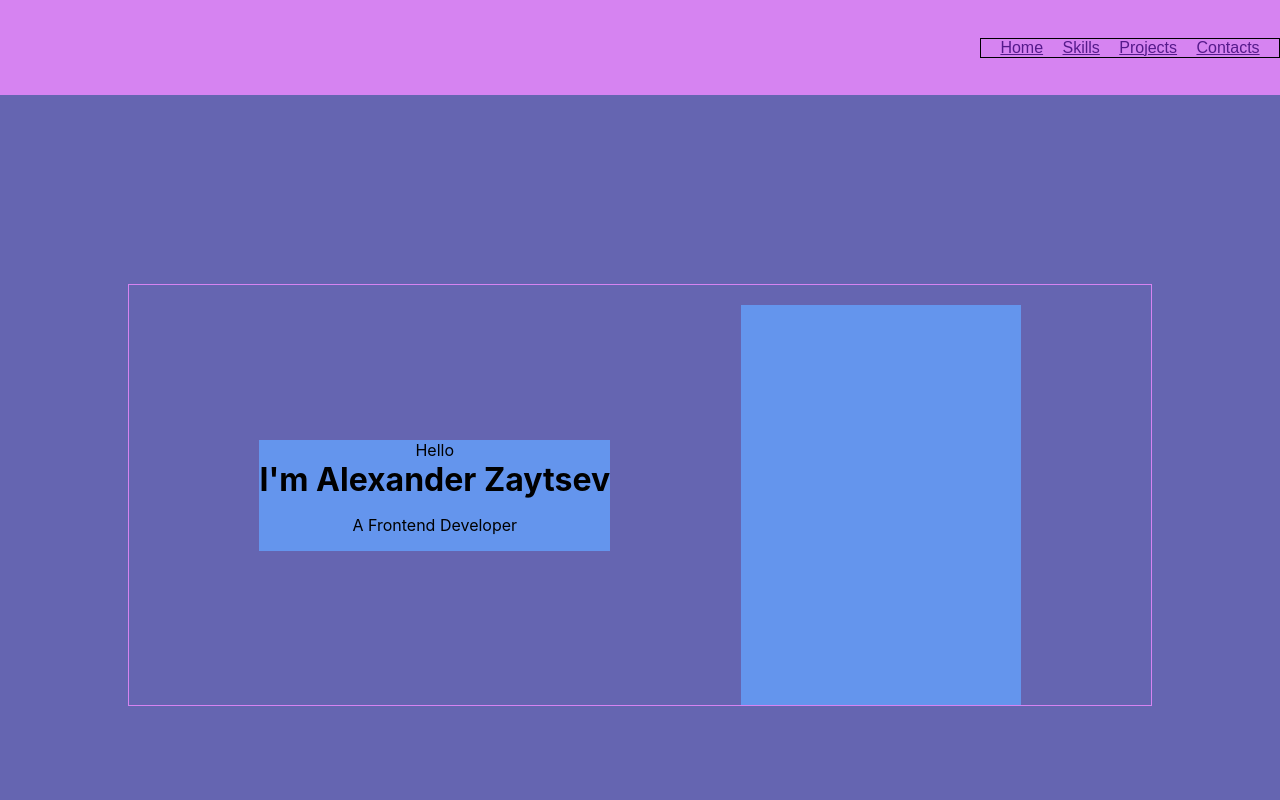
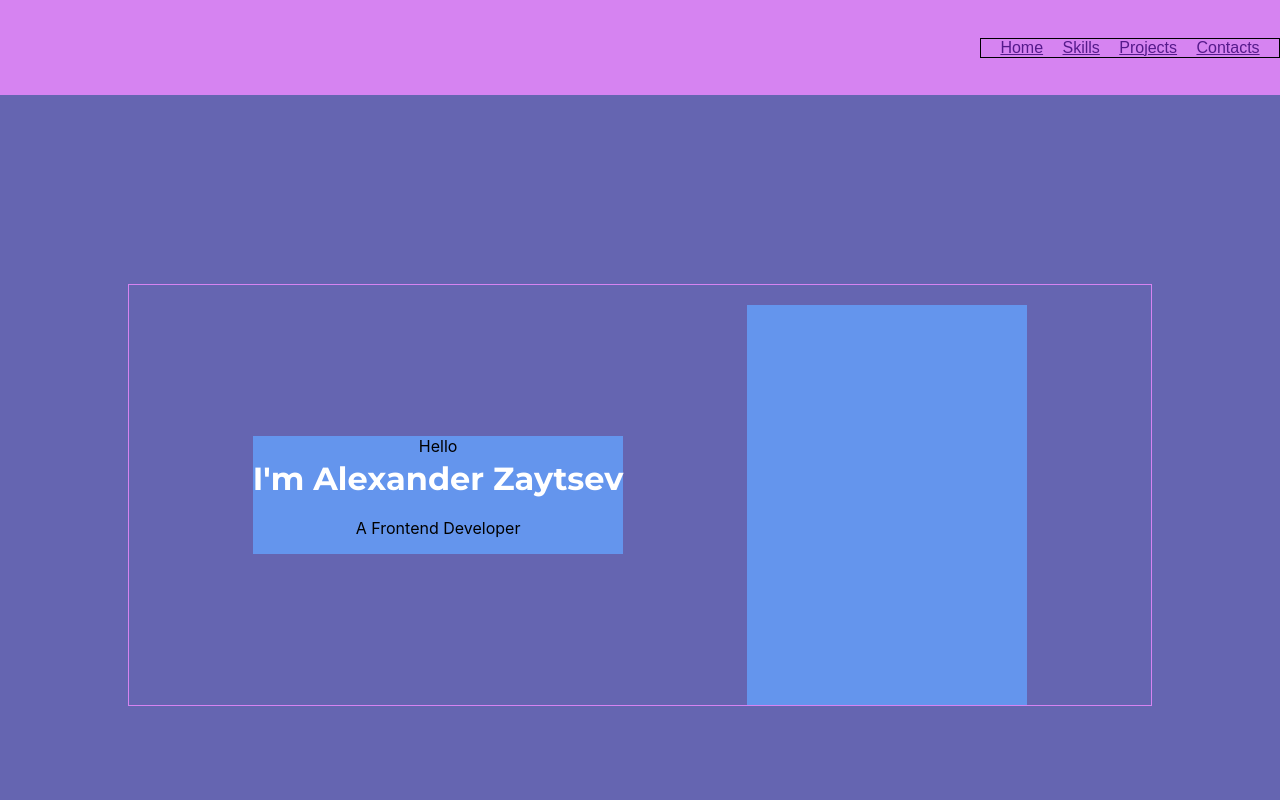
Before and after one commit to Zitz59/portfolio1, a React (Create React App) app: page / in a window 1280 px wide. Shown: the top 800 px of the page. Built offline with nearby package versions, Linux system fonts and the light colour scheme.

Commit message:
feat: add font family to all app

```diff
--- a/src/index.css
+++ b/src/index.css
@@ -3,6 +3,10 @@
 }
 h1,h2,h3,h4,h5,h6{
   margin: 0;
+  word-break: break-word;
+  font-family: 'Montserrat', sans-serif;
+  line-height: 1.4074;
+  color: #ffffff;
 }
 
 body {
```
